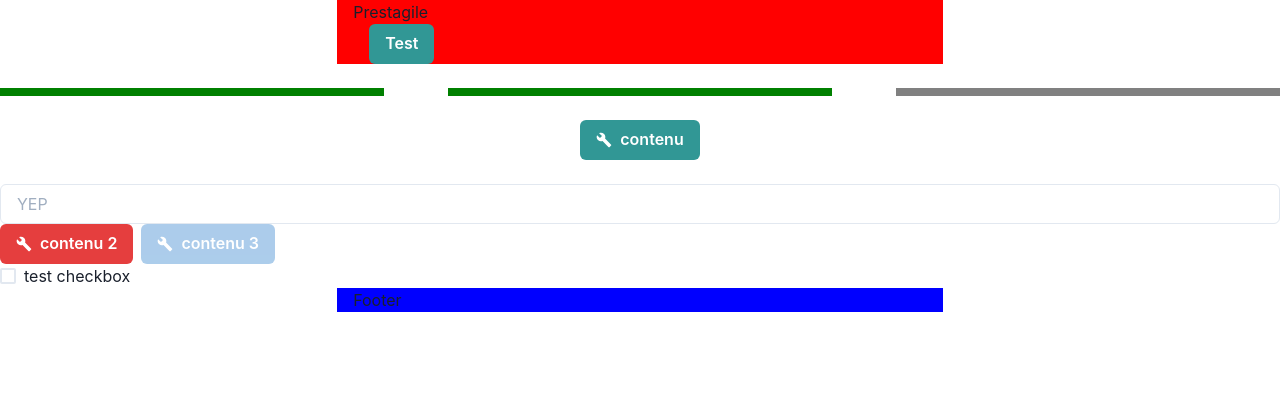
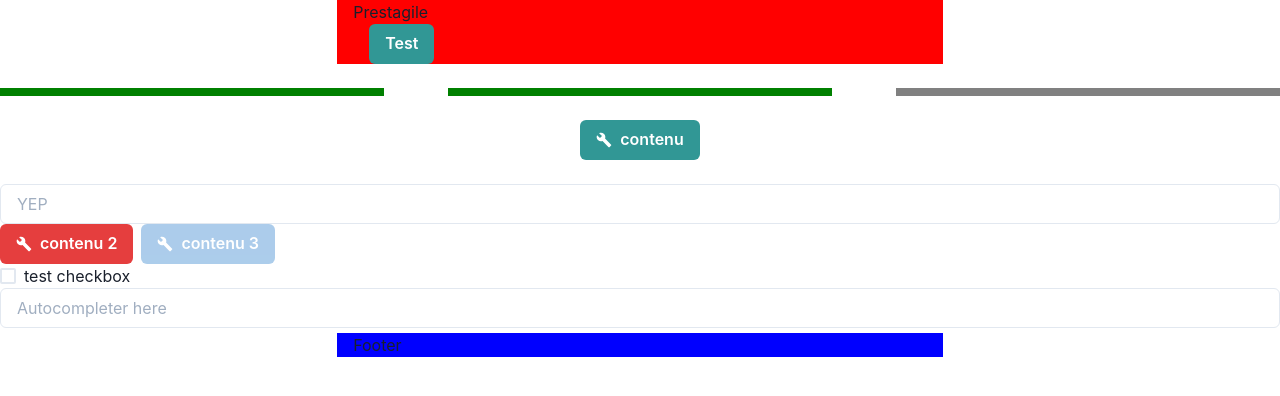
Before and after one commit to FairFightKing/PrestAgile, a Next.js app in the folder app/: page / in a window 1280 px wide. Shown: the top 396 px of the page. Built offline with nearby package versions, Linux system fonts and the light colour scheme.

Commit message:
UPDATE input

```diff
--- a/app/pages/index.tsx
+++ b/app/pages/index.tsx
@@ -5,6 +5,7 @@ import {
   TextApp,
   ButtonGroupApp,
   CheckboxApp,
+  Autocomplete,
 } from '../ui/components/form/input/input'
 import { MdBuild } from 'react-icons/md'
 
@@ -53,6 +54,7 @@ const Home: NextPage = () => {
         content="test checkbox"
       />
       <br />
+      <Autocomplete data={[{ title: 'ouais' }]} />
     </div>
   )
 }
--- a/app/ui/components/form/input/input.tsx
+++ b/app/ui/components/form/input/input.tsx
@@ -1,6 +1,14 @@
-import { Flex, Button, Input, ButtonGroup, Checkbox } from '@chakra-ui/react'
+import {
+  Box,
+  Button,
+  ButtonGroup,
+  Flex,
+  Input,
+  Checkbox,
+} from '@chakra-ui/react'
 import { ButtonProps } from './types/ButtonApp'
 import { TextAppProps } from './types/TextApp'
+import { useEffect, useState } from 'react'
 import { CheckboxAppProps } from './types/CheckboxApp'
 
 export const ButtonApp = ({
@@ -31,13 +39,61 @@ export const TextApp = ({
   placeholder,
   size,
   variant = 'outline',
+  onChange,
 }: TextAppProps) => (
-  <Input placeholder={placeholder} size={size} variant={variant} />
+  <Input
+    placeholder={placeholder}
+    size={size}
+    variant={variant}
+    onChange={onChange}
+  />
 )
 
 export const ButtonGroupApp = ({ children }) => (
   <ButtonGroup>{children}</ButtonGroup>
 )
+
+export const Autocomplete = ({ data }) => {
+  const [typedInput, setTypedInput] = useState('')
+  const [dataToCompleteOn, setDataToCompleteOn] = useState([])
+  const [currentData, setCurrentData] = useState([])
+
+  interface dataElement {
+    title: string
+  }
+
+  useEffect(() => {
+    setDataToCompleteOn(data)
+    setCurrentData(data)
+  }, [data])
+
+  useEffect(
+    () =>
+      setDataToCompleteOn(
+        currentData.filter((el: dataElement) => el.title.includes(typedInput)),
+      ),
+    [typedInput],
+  )
+
+  return (
+    <>
+      <Box mb="0.3rem">
+        <TextApp
+          placeholder="Autocompleter here"
+          onChange={({ target }) => setTypedInput(target.value)}
+        />
+      </Box>
+      {dataToCompleteOn.length >= 1 &&
+        typedInput !== '' &&
+        typedInput !== ' ' &&
+        dataToCompleteOn.map(({ title }, key) => (
+          <Box key={key} borderWidth="1px" p="0.5rem" mb="0.3rem" size={'md'}>
+            {title}
+          </Box>
+        ))}
+    </>
+  )
+}
 
 export const CheckboxApp = ({
   isDisable = false,
--- a/app/ui/components/form/input/types/TextApp.ts
+++ b/app/ui/components/form/input/types/TextApp.ts
@@ -1,5 +1,8 @@
+import React from 'react'
+
 export declare interface TextAppProps {
   placeholder: string
   size?: string
   variant?: string
+  onChange: (event: React.ChangeEvent<HTMLInputElement>) => void
 }
```
